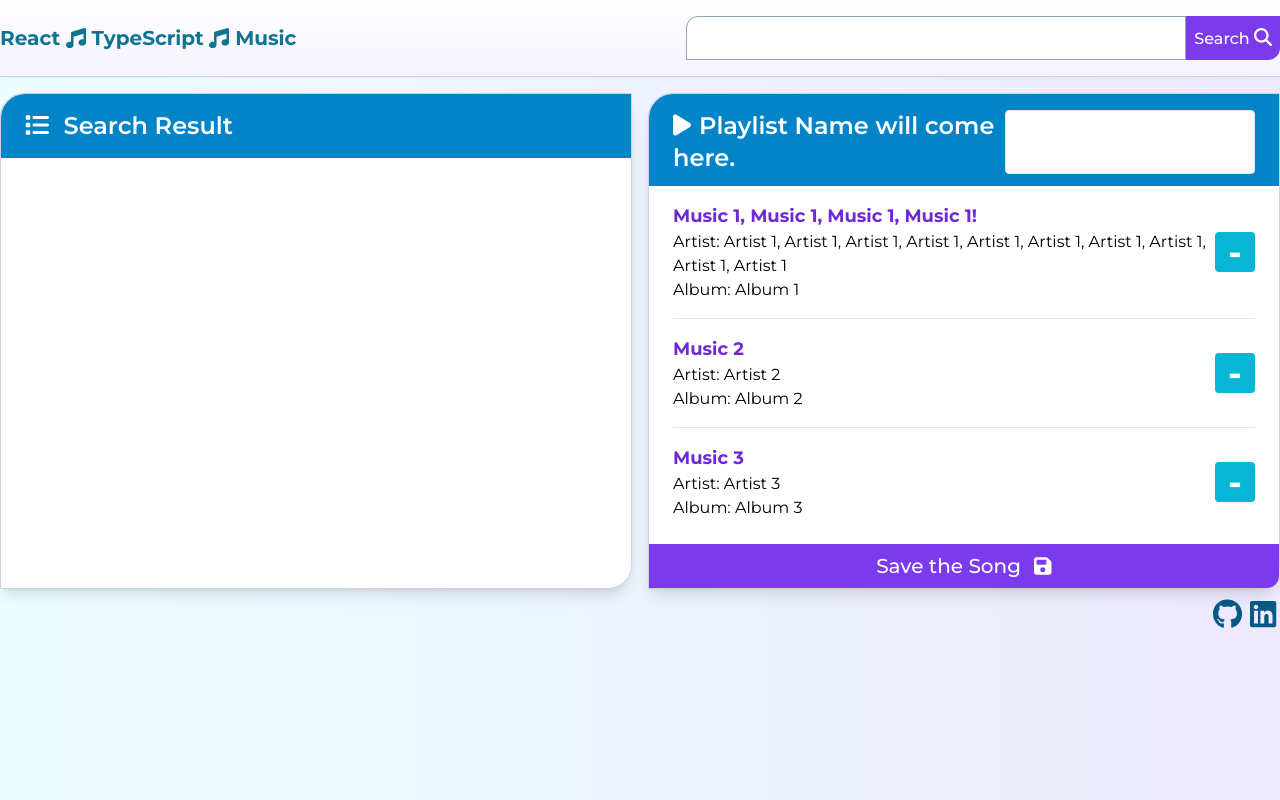
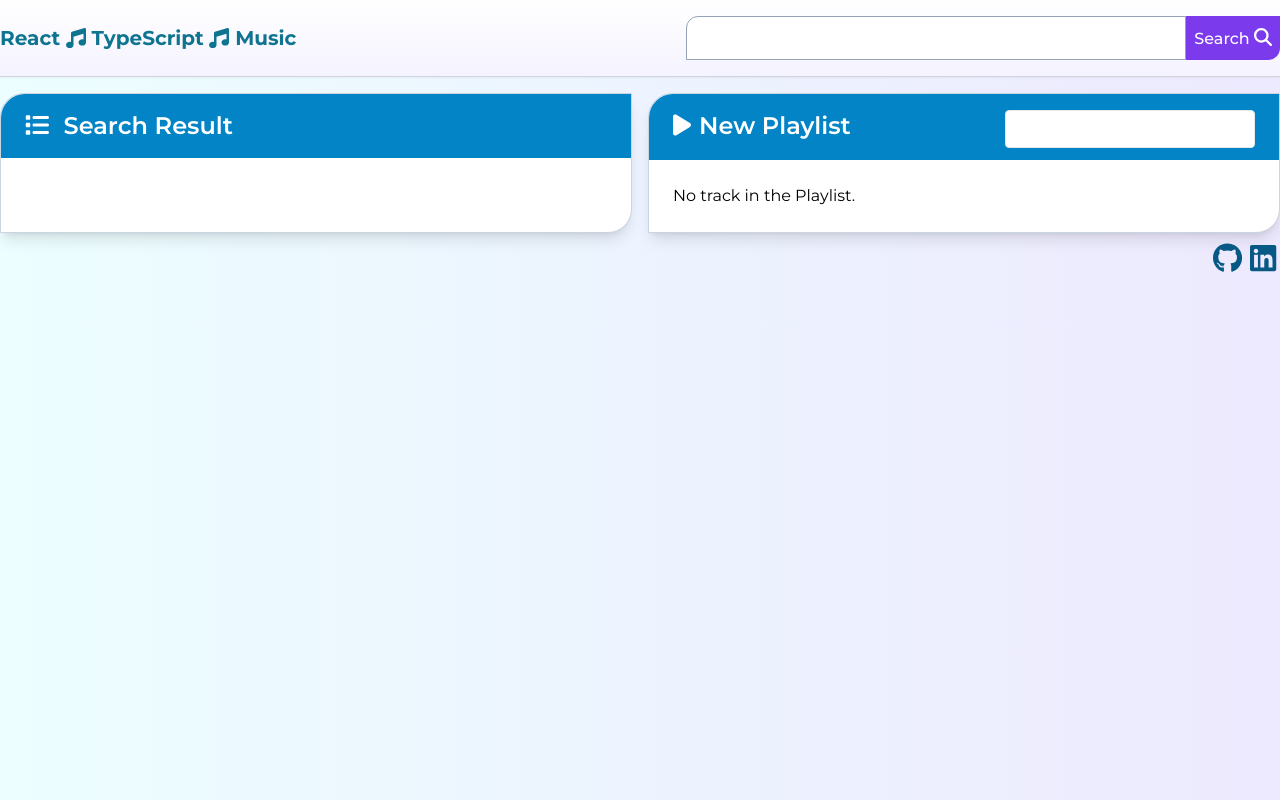
Before and after one commit to kizuyoko/react-typescript-music, a React (Vite) app: page / in a window 1280 px wide. Built offline with nearby package versions, Linux system fonts and the light colour scheme; what tailwindcss-animated would draw is missing.

Commit message:
removeTrack, playlist renaming

```diff
--- a/src/App.tsx
+++ b/src/App.tsx
@@ -8,14 +8,14 @@ import { Music } from "./util/MusicType";
 
 function App() {
   const [searchResult, setSearchResult] = useState<Music[]>([]);
-  const [playlistName, setPlaylistName] = useState("Playlist Name will come here.");
-  const [playlistSongs, setPlaylistSongs] = useState<Music[]>(DUMMYDATA);
+  const [playlistName, setPlaylistName] = useState("New Playlist");
+  const [playlistSongs, setPlaylistSongs] = useState<Music[]>([]);
 
   function addTrack(track: Music) {
     const songExist = playlistSongs.find(item => item.id === track.id);
     const newList = playlistSongs.concat(track);
     if (songExist) {
-      console.log('There is already, nothing to do');
+      // console.log('There is already, nothing to do');
       return;
     } else {
       setPlaylistSongs(newList);
@@ -23,8 +23,10 @@ function App() {
     }
   }
 
-  function addTrackP() {
-    console.log('I am addTruckP')
+  function removeTrack(track: Music) {
+    setPlaylistSongs((prevTracks) =>
+      prevTracks.filter((currentTrack) => currentTrack.id !== track.id)
+    );
   }
 
   function searchListHandler(searchText: string) {
@@ -37,7 +39,9 @@ function App() {
     setSearchResult(newResult);
   }
 
-
+  function renamePlaylistHandler(playlistText: string) {
+    setPlaylistName(playlistText)
+  }
 
   return (
     <>
@@ -53,7 +57,8 @@ function App() {
           <Playlist
             playlist={playlistSongs}
             playlistName={playlistName}
-            onAdd={addTrackP}
+            onRemove={removeTrack}
+            onRename={renamePlaylistHandler}
           />
         </section>
       </main>
--- a/src/components/Playlist.tsx
+++ b/src/components/Playlist.tsx
@@ -1,41 +1,47 @@
-import { useState } from "react";
 import Tracklist from "./Tracklist";
 import { Music } from "../util/MusicType";
 import { FontAwesomeIcon } from '@fortawesome/react-fontawesome';
 import '../icons';
+interface PlaylistProps {
+  playlist: Music[];
+  playlistName: string;
+  onRemove: (track: Music) => void;
+  onRename: (playlistText: string) => void;
+}
 
-function Playlist(props: {playlist: Music[], onAdd: ()=>void, playlistName: string}) {
-  const [playlistText, setPlaylistText] = useState("");
-
-  function playlistSubmitHandler(event: React.FormEvent<HTMLFormElement>) {
-    event.preventDefault();
-    setPlaylistText(event.currentTarget.value);
-  }
-
+function Playlist(props: PlaylistProps) {
   function onChangeHandler(event: React.ChangeEvent<HTMLInputElement>) {
-    setPlaylistText(event.currentTarget.value);
+    props.onRename(event.currentTarget.value);
   }
 
   return (
-    <form onSubmit={playlistSubmitHandler}>
+    <form className="flex flex-col h-full">
       <div className="flex flex-col lg:flex-row bg-sky-600  py-4 px-6 pb-3 rounded-tl-[24px]">
         <h2 className="grow text-white text-2xl font-semibold"><FontAwesomeIcon icon="play" className="mr-2" />{props.playlistName}</h2>
         <input
-          id="playlist"
-          name="playlist"
-          value={playlistText}
-          aria-label="Search in Playlist"
+          aria-label="Playlist"
           type="text"
           className="rounded focus:outline-none border focus:border-slate-800 my-1 lg:my-0 text-lg py-1 px-4"
           onChange={onChangeHandler}
         />
       </div>
-      <Tracklist
-        list={props.playlist}
-        isRemoval={true}
-        onAdd={props.onAdd}
-      />
-      <button className="text-white round-half-small p-2 bg-violet-600 hover:opacity-80 mt-2 w-full text-xl font-medium rounded-br-[24px]">Save the Song <FontAwesomeIcon icon="floppy-disk" className="ml-2" /></button>
+
+      {
+        props.playlist.length >= 1 ? (<>
+          <div className="grow">
+            <Tracklist
+              list={props.playlist}
+              isRemoval={true}
+              onRemove={props.onRemove}
+            />
+          </div>
+          <button className="text-white round-half-small p-2 bg-violet-600 hover:opacity-80 mt-2 w-full text-xl font-medium rounded-br-[24px]">
+            Save the Song
+            <FontAwesomeIcon icon="floppy-disk" className="ml-2" />
+          </button>
+        </>) : <h3 className="p-6">No track in the Playlist.</h3>
+
+      }
     </form>
   )
 }
--- a/src/components/SearchResults.tsx
+++ b/src/components/SearchResults.tsx
@@ -3,15 +3,20 @@ import Tracklist from "./Tracklist"
 import { FontAwesomeIcon } from '@fortawesome/react-fontawesome';
 import '../icons';
 
-function SearchResults(props: { searchResults: Music[], onAdd: (track: Music) => void}) {
+interface SearchResultsProps {
+  searchResults: Music[],
+  onAdd: (track: Music) => void
+}
+
+function SearchResults(props: SearchResultsProps) {
 
   return (
     <>
       <h2 className="bg-sky-600 text-white text-2xl py-4 px-6 font-semibold rounded-tl-[24px]"><FontAwesomeIcon icon="list" className="mr-2" /> Search Result </h2>
       <Tracklist
         list={props.searchResults}
+        onAdd={props.onAdd}
         isRemoval={false}
-        onAdd={props.onAdd}
       />
     </>
   )
--- a/src/components/Track.tsx
+++ b/src/components/Track.tsx
@@ -4,16 +4,22 @@ interface TrackProps {
   track: Music;
   isRemoval: boolean;
   onAdd?: (track: Music) => void;
+  onRemove?: (track: Music) => void;
 }
 
 function Track(props:TrackProps) {
-  type ActionProps = {
-    isRemoval: boolean;
-  };
-
-  function renderAction(props: ActionProps) {
+  function renderAction(props: TrackProps) {
     return (
-      <button className="bg-cyan-500 text-white font-bold text-4xl rounded px-2 py-0 hover:opacity-80 ml-2 w-10">
+      <button
+        className="bg-cyan-500 text-white font-bold text-4xl rounded px-2 py-0 hover:opacity-80 ml-2 w-10"
+        onClick={() => {
+          if (props.onAdd) {
+            props.onAdd(props.track);
+          } else if (props.onRemove){
+            props.onRemove(props.track);
+          }
+        }}
+      >
         {props.isRemoval ? "-" : "+"}
       </button>
     )
--- a/src/components/Tracklist.tsx
+++ b/src/components/Tracklist.tsx
@@ -1,7 +1,15 @@
 import Track from "./Track";
 import { Music } from "../util/MusicType";
 
-function Tracklist(props: { list: Music[], isRemoval: boolean, onAdd: (track: Music) => void }) {
+
+interface TracklistProps {
+  list: Music[],
+  isRemoval: boolean,
+  onAdd?: (track: Music) => void,
+  onRemove?: (track: Music)  => void
+}
+
+function Tracklist(props: TracklistProps) {
 
   return (
     <div className="divide-y px-6">
@@ -12,6 +20,7 @@ function Tracklist(props: { list: Music[], isRemoval: boolean, onAdd: (track: Mu
               key={track.id}
               isRemoval={props.isRemoval}
               onAdd={props.onAdd}
+              onRemove={props.onRemove}
             />
           )
         )
```
